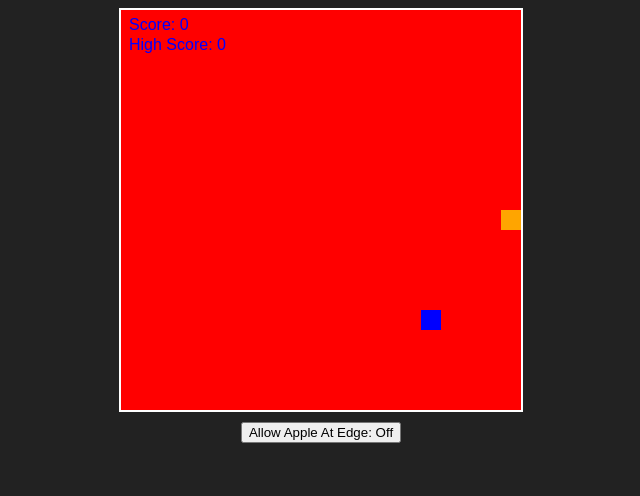
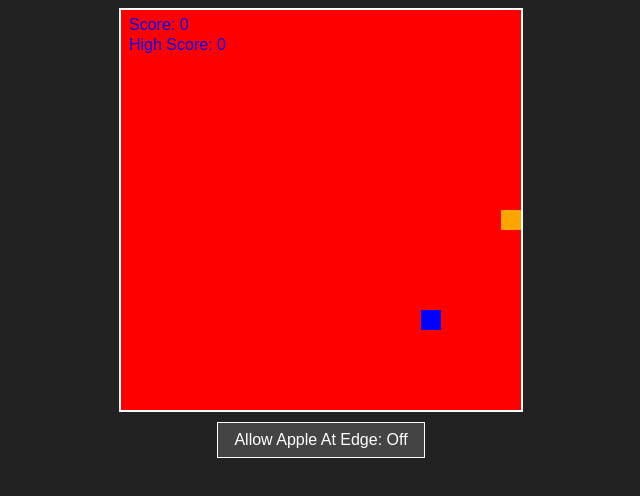
Before and after one commit to laurence-hubbard/laurence-hubbard.github.io, a plain HTML site: page index.html in a window 1280 px wide. Shown: the whole page, without its empty margins (319-959 px from the left). Drawn offline with Linux system fonts and the light colour scheme.

Commit message:
toggle-fix

```diff
--- a/index.html
+++ b/index.html
@@ -21,7 +21,12 @@
 </head>
 <body>
   <canvas id="game"></canvas>
-  <button id="toggle-apple-edge" style="display:block;margin:10px auto;">Allow Apple At Edge: Off</button>
+  <!-- Move the button outside the <canvas> for visibility and add some contrast -->
+  <div style="text-align:center;margin-top:10px;">
+    <button id="toggle-apple-edge" style="font-size:16px;padding:8px 16px;background:#444;color:#fff;border:1px solid #fff;cursor:pointer;">
+      Allow Apple At Edge: Off
+    </button>
+  </div>
   <script>
     const canvas = document.getElementById("game");
     const ctx = canvas.getContext("2d");
```
